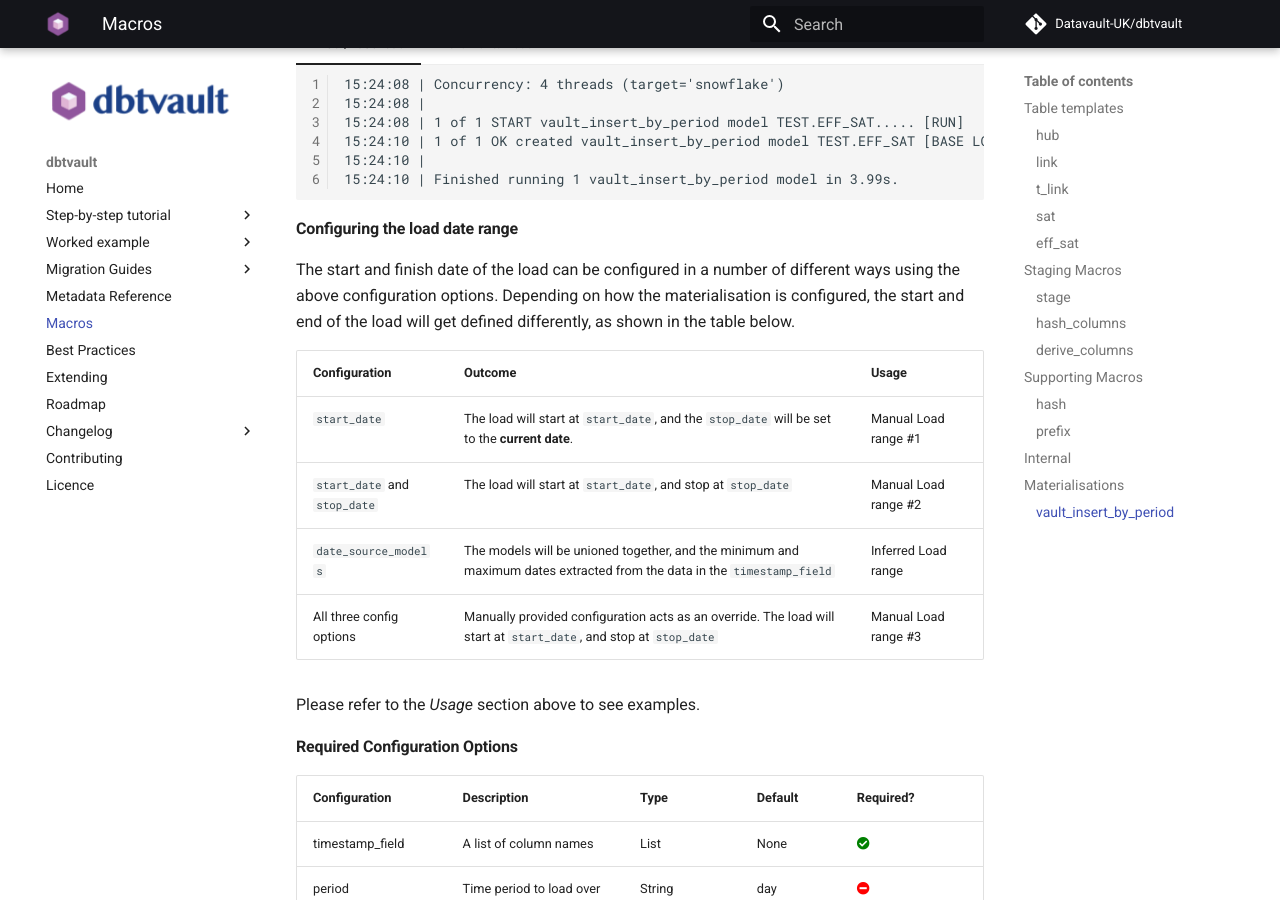
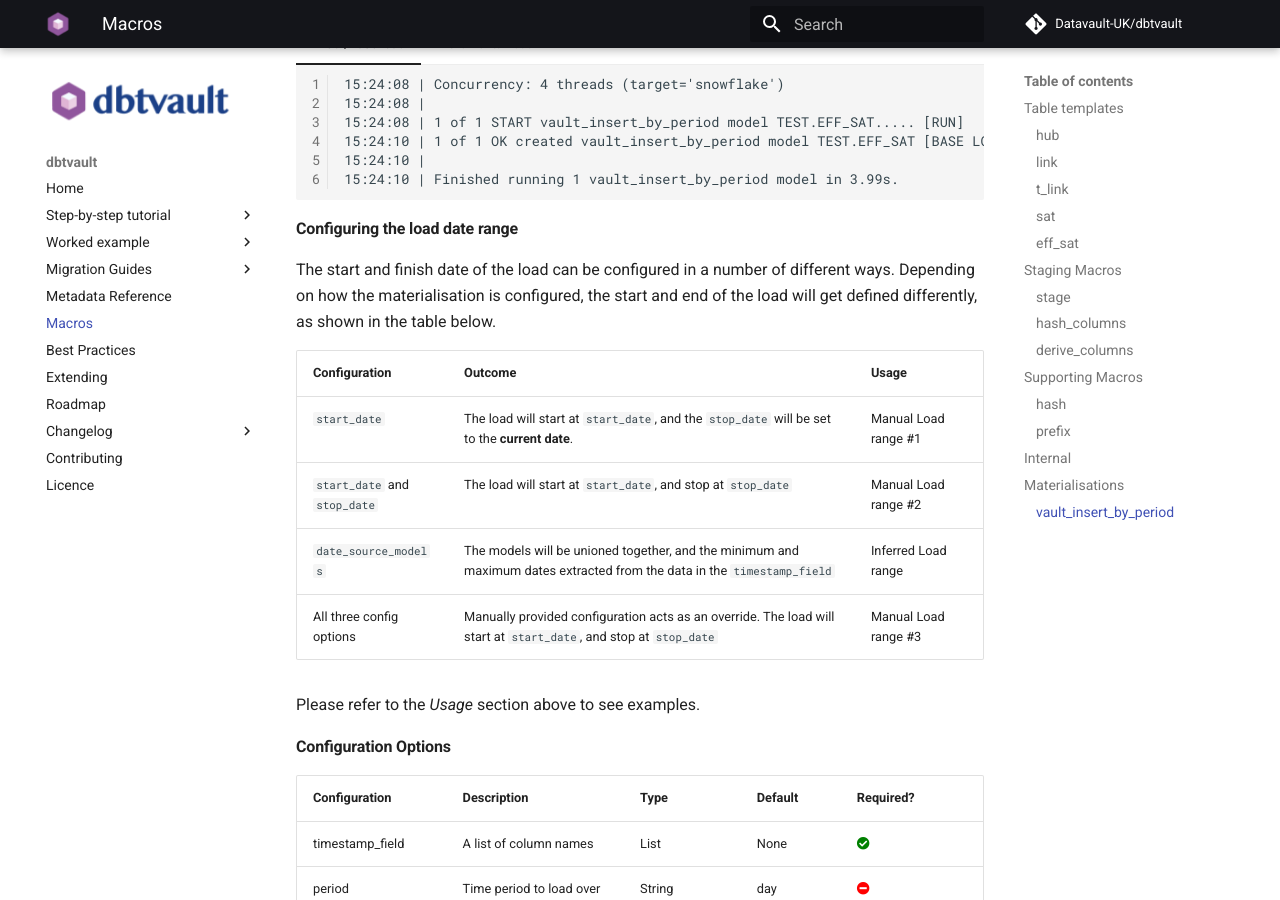
Before and after one commit to Datavault-UK/automate-dv-docs, an MkDocs documentation site: the page built from docs/macros.md, in a window 1280 px wide and 900 px high, scrolled down 13333 px. Built offline with MkDocs 1.6.1 and Material for MkDocs 9.7.7, drawn with Linux system fonts in a browser that asks for light colours; comment, search, counter and statistics services are not loaded.

Commit message:
Minor corrections

````diff
--- a/docs/macros.md
+++ b/docs/macros.md
@@ -1255,7 +1255,7 @@ The first period load will be repeated but no duplicates should be inserted when
 
 ##### Run Output
 
-Examples of output for dbt runs using the `eff_sat` macro and this materialisation.
+Examples of output for dbt runs using the [eff_sat](#eff_sat) macro and this materialisation.
 
 === "Initial/Base load"
     ```
@@ -1286,7 +1286,7 @@ Examples of output for dbt runs using the `eff_sat` macro and this materialisati
 
 #### Configuring the load date range
 
-The start and finish date of the load can be configured in a number of different ways using the above configuration options.
+The start and finish date of the load can be configured in a number of different ways.
 Depending on how the materialisation is configured, the start and end of the load will get defined differently, as shown in the table below.
 
 | Configuration                | Outcome                                                                                                                  | Usage                |
@@ -1298,7 +1298,7 @@ Depending on how the materialisation is configured, the start and end of the loa
 
 Please refer to the _Usage_ section above to see examples.
 
-#### Required Configuration Options
+#### Configuration Options
 
 | Configuration      |  Description                                         | Type                 | Default | Required?                                        |
 | ------------------ | ---------------------------------------------------- | -------------------  | ------- | ------------------------------------------------ |
@@ -1321,7 +1321,7 @@ The naming varies per platform, though some common examples are:
 
 See below for platform specific documentation.
 
-[Snowflake](https://docs.snowflake.com/en/sql-reference/functions-date-time.html#supported-date-and-time-parts)
+- [Snowflake](https://docs.snowflake.com/en/sql-reference/functions-date-time.html#supported-date-and-time-parts)
 
 #### Automatic load range inference
 
````
Also changed, not shown: docs/best_practices.md (+4 -1 lines).
